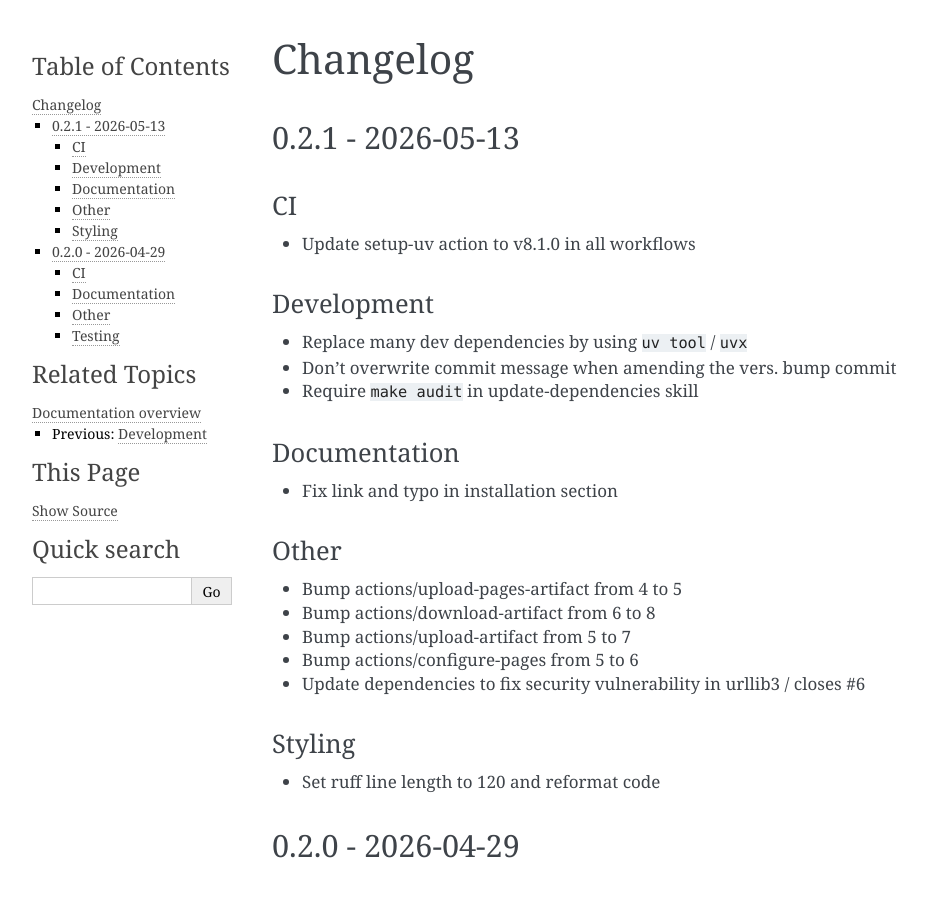
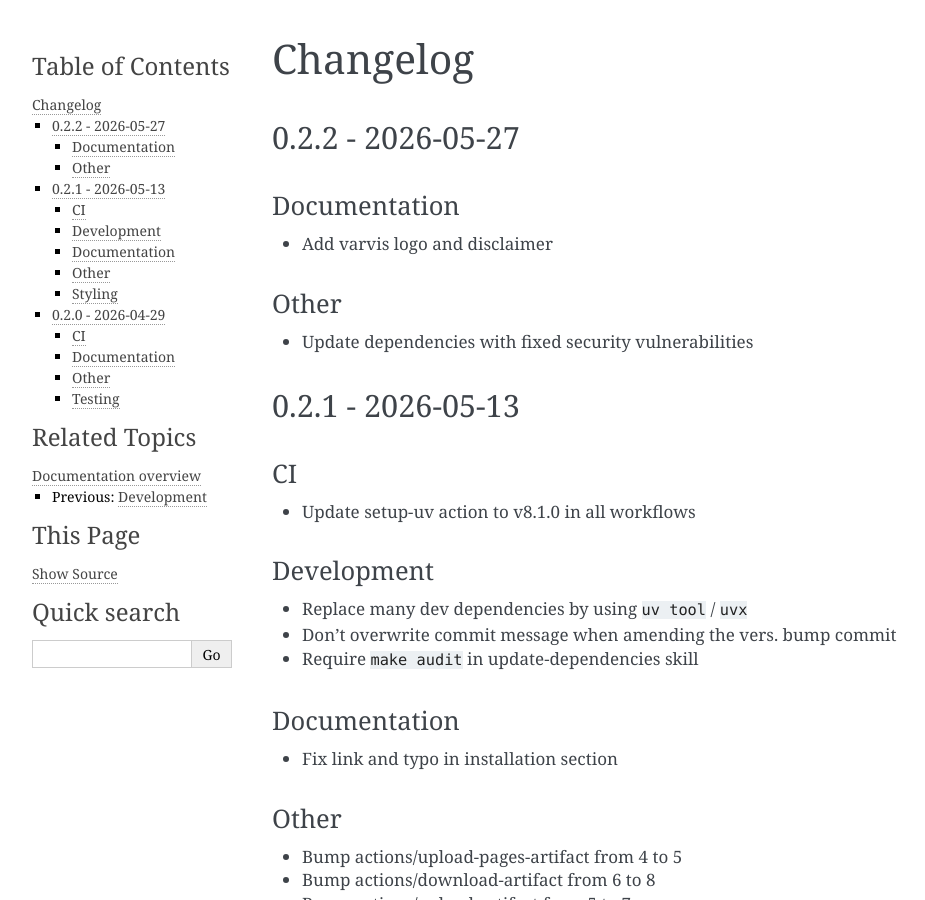
Before and after one commit to LaborBerlin/varvis-connector, a Sphinx documentation site: the page built from docs/source/changelog.rst, in a window 1280 px wide and 900 px high. Shown: the whole window, without its empty margins (68-993 px from the left). Built offline with Sphinx 7.4.7, drawn with Linux system fonts in a browser that asks for light colours.

Commit message:
chore: update dependencies with fixed security vulnerabilities

```diff
--- a/docs/source/changelog.rst
+++ b/docs/source/changelog.rst
@@ -1,5 +1,20 @@
 Changelog
 =========
+
+.. _022---2026-05-27:
+
+0.2.2 - 2026-05-27
+------------------
+
+Documentation
+~~~~~~~~~~~~~
+
+- Add varvis logo and disclaimer
+
+Other
+~~~~~
+
+- Update dependencies with fixed security vulnerabilities
 
 .. _021---2026-05-13:
 
@@ -18,10 +33,14 @@ Development
 - Don't overwrite commit message when amending the vers. bump commit
 - Require ``make audit`` in update-dependencies skill
 
+.. _documentation-1:
+
 Documentation
 ~~~~~~~~~~~~~
 
 - Fix link and typo in installation section
+
+.. _other-1:
 
 Other
 ~~~~~
@@ -50,14 +69,14 @@ CI
 - Add docs pages workflow
 - Set up publishing to PyPI and GitHub releases
 
-.. _documentation-1:
+.. _documentation-2:
 
 Documentation
 ~~~~~~~~~~~~~
 
 - Add GPLv3 license and respective notes
 
-.. _other-1:
+.. _other-2:
 
 Other
 ~~~~~
```
Also changed, not shown: CHANGELOG.md (+10 -0 lines), pyproject.toml (+6 -6 lines), .pre-commit-config.yaml, 1 other file.
